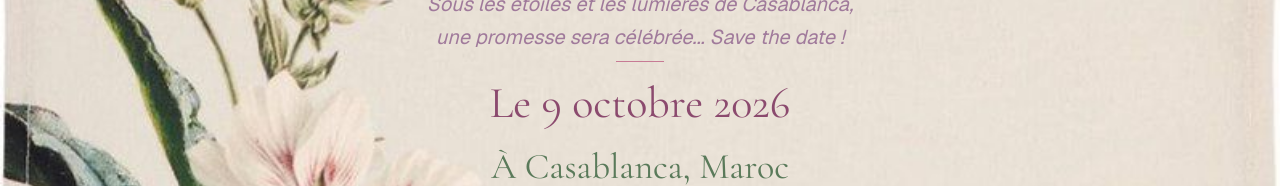
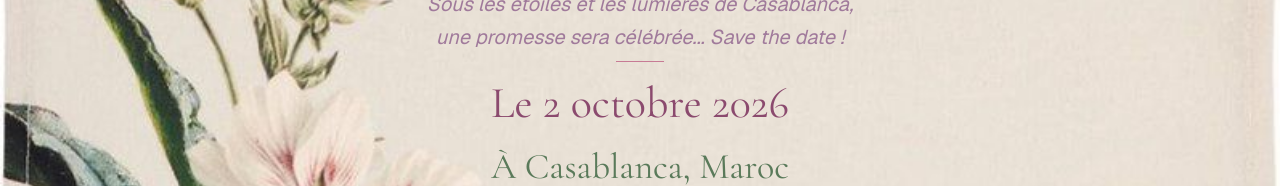
Before and after one commit to azamiAhmed/wedding, a Next.js app: page / in a window 1280 px wide. Shown: the part 428-614 px from the top of the page. Built offline with nearby package versions, Linux system fonts and the light colour scheme.

Commit message:
feat: changment de date

```diff
--- a/app/layout.tsx
+++ b/app/layout.tsx
@@ -16,9 +16,9 @@ const geistSans = Geist({
 
 export const metadata: Metadata = {
   metadataBase: new URL("https://ag-wedding.com"),
-  title: "Ahmed & Ghizlaine — 9 Octobre 2026",
+  title: "Ghizlaine & Ahmed — 2 Octobre 2026",
   description:
-    "Célébrez avec nous le mariage d'Ahmed et Ghizlaine. Confirmez votre présence et découvrez les détails de la cérémonie.",
+    "Célébrez avec nous le mariage de Ghizlaine et Ahmed. Confirmez votre présence et découvrez les détails de la cérémonie.",
 };
 
 export default function RootLayout({
--- a/lib/constants.ts
+++ b/lib/constants.ts
@@ -1,7 +1,7 @@
 export const COUPLE = {
-  names: 'Ahmed & Ghizlaine',
-  contactNames: 'Ahmed ou Ghizlaine',
-  date: '9 Octobre 2026',
+  names: 'Ghizlaine & Ahmed',
+  contactNames: 'Ghizlaine ou Ahmed',
+  date: '2 Octobre 2026',
   inviteText: 'Vous êtes cordialement invité(e)',
   greeting: (name: string) => `${name}, vous êtes attendu(e)`,
   message: 'Nous avons le plaisir de vous convier à célébrer notre union.',
@@ -37,8 +37,8 @@ export const TIMELINE_EVENTS: TimelineEvent[] = [
       'Le « oui » qui scelle notre promesse, une évidence depuis le premier jour.',
   },
   {
-    date: '9 Octobre 2026',
-    dateTime: '2026-10-09',
+    date: '2 Octobre 2026',
+    dateTime: '2026-10-02',
     title: 'Le Jour J',
     description:
       'Le plus beau chapitre commence, entourés de ceux que nous aimons.',
@@ -96,25 +96,25 @@ export const RSVP = {
 } as const
 
 export const OG = {
-  title: 'Ahmed & Ghizlaine vous invitent',
+  title: 'Ghizlaine & Ahmed vous invitent',
   description:
-    'Célébrez avec nous notre mariage le 9 Octobre 2026. Nous avons hâte de partager ce moment avec vous.',
+    'Célébrez avec nous notre mariage le 2 Octobre 2026. Nous avons hâte de partager ce moment avec vous.',
 } as const
 
 export const SAVE_THE_DATE = {
-  title: 'Ahmed & Ghizlaine',
+  title: 'Ghizlaine & Ahmed',
   groom: 'Ahmed',
   bride: 'Ghizlaine',
-  date: 'Le 9 octobre 2026',
-  dateTime: '2026-10-09',
+  date: 'Le 2 octobre 2026',
+  dateTime: '2026-10-02',
   city: 'À Casablanca, Maroc',
   messageLine1: 'Sous les étoiles et les lumières de Casablanca,',
   messageLine2: 'une promesse sera célébrée... Save the date !',
 } as const
 
 export const SAVE_THE_DATE_OG = {
-  title: 'Ahmed & Ghizlaine \u2014 Save the Date',
-  description: '9 Octobre 2026 \u00b7 Casablanca',
+  title: 'Ghizlaine & Ahmed \u2014 Save the Date',
+  description: '2 Octobre 2026 \u00b7 Casablanca',
 } as const
 
 export const PROGRAM_EVENTS: ProgramEvent[] = [
```
